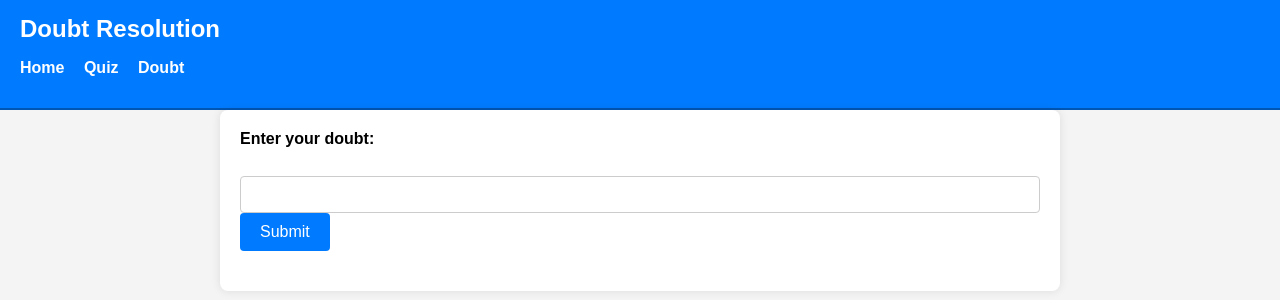
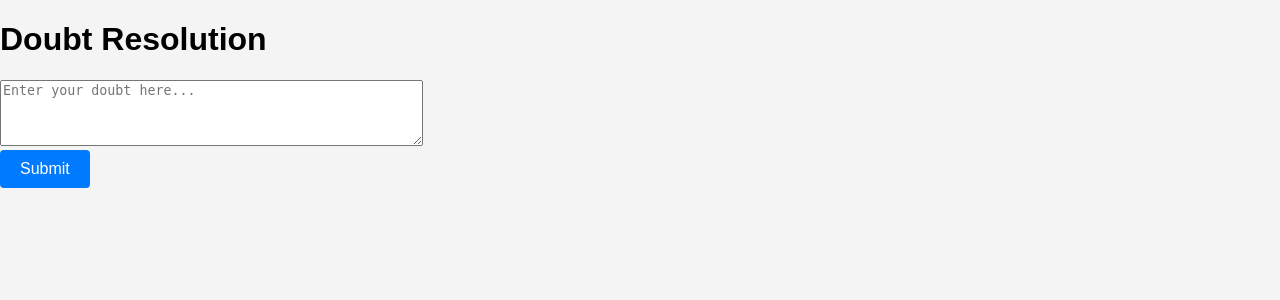
Before and after one commit to HARISARAN123/TEACH2.0, a Flask app: page /doubt in a window 1280 px wide. Shown: the top 300 px of the page. Run offline with Flask 3, Linux system fonts and the light colour scheme.

Commit message:
Update doubt.html

```diff
--- a/templates/doubt.html
+++ b/templates/doubt.html
@@ -3,33 +3,42 @@
 <head>
     <meta charset="UTF-8">
     <meta name="viewport" content="width=device-width, initial-scale=1.0">
-    <title>Doubt</title>
+    <title>Doubt Resolution</title>
     <link rel="stylesheet" href="{{ url_for('static', filename='styles.css') }}">
+    <script>
+        function setButtonTimeout(buttonId, timeoutMs) {
+            const button = document.getElementById(buttonId);
+            let timeout;
+
+            button.addEventListener('click', function() {
+                button.disabled = true;
+                button.textContent = "Processing...";
+                timeout = setTimeout(() => {
+                    alert("The request is taking too long. Please try again.");
+                    button.disabled = false;
+                    button.textContent = "Submit";
+                }, timeoutMs);
+            });
+
+            document.querySelector('form').addEventListener('submit', function() {
+                clearTimeout(timeout);
+            });
+        }
+
+        window.onload = function() {
+            setButtonTimeout('submit-doubt-btn', 30000);  // 30 seconds timeout
+        };
+    </script>
 </head>
 <body>
-    <header>
-        <h1>Doubt Resolution</h1>
-        <nav>
-            <ul>
-                <li><a href="{{ url_for('home') }}">Home</a></li>
-                <li><a href="{{ url_for('quiz') }}">Quiz</a></li>
-                <li><a href="{{ url_for('doubt') }}">Doubt</a></li>
-            </ul>
-        </nav>
-    </header>
-    <main>
-        <form method="post" action="{{ url_for('doubt') }}">
-            <label for="doubt">Enter your doubt:</label><br>
-            <input type="text" id="doubt" name="doubt" required><br>
-            <button type="submit">Submit</button>
-        </form>
-
-        {% if answer %}
-            <div class="answer">
-                <p><strong>Answer:</strong></p>
-                <p>{{ answer }}</p>
-            </div>
-        {% endif %}
-    </main>
+    <h1>Doubt Resolution</h1>
+    <form method="POST">
+        <textarea name="doubt" rows="4" cols="50" placeholder="Enter your doubt here..."></textarea><br>
+        <button type="submit" id="submit-doubt-btn">Submit</button>
+    </form>
+    {% if answer %}
+        <h2>Answer:</h2>
+        <p>{{ answer }}</p>
+    {% endif %}
 </body>
 </html>
```
